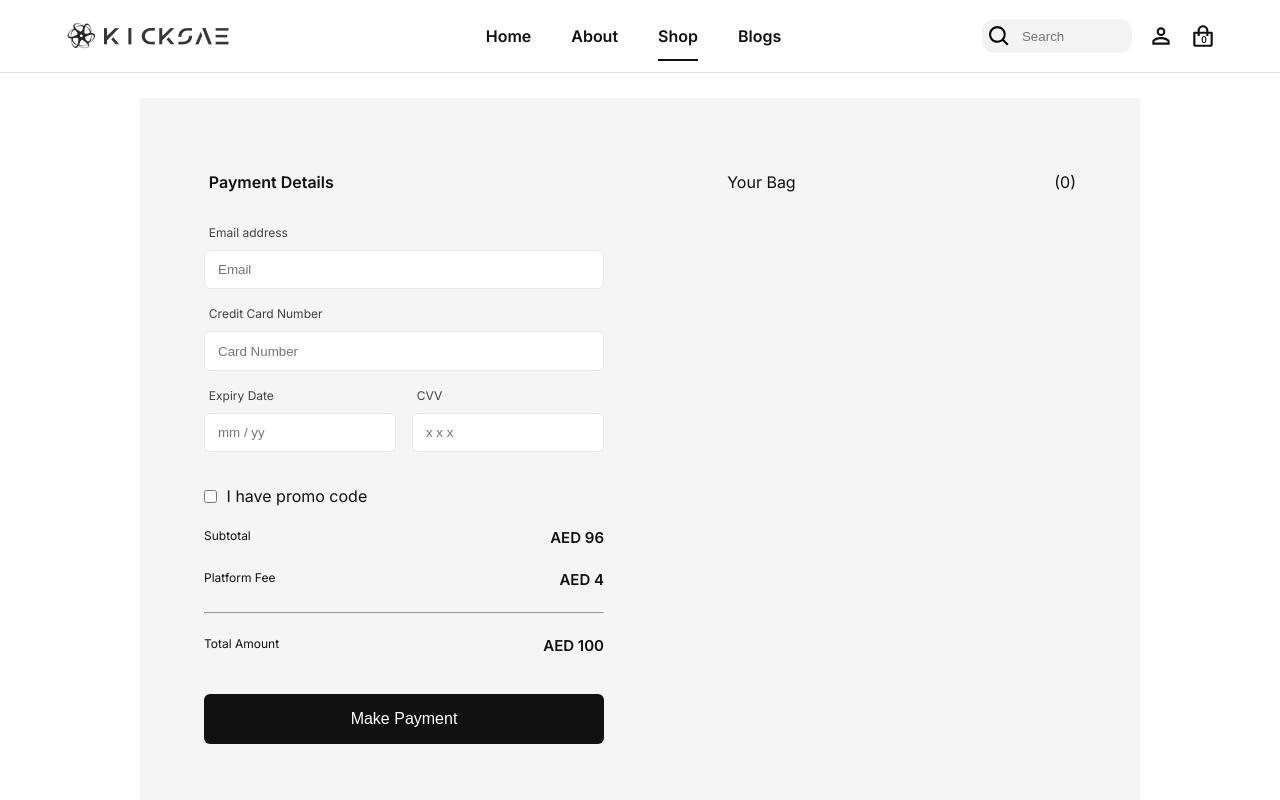
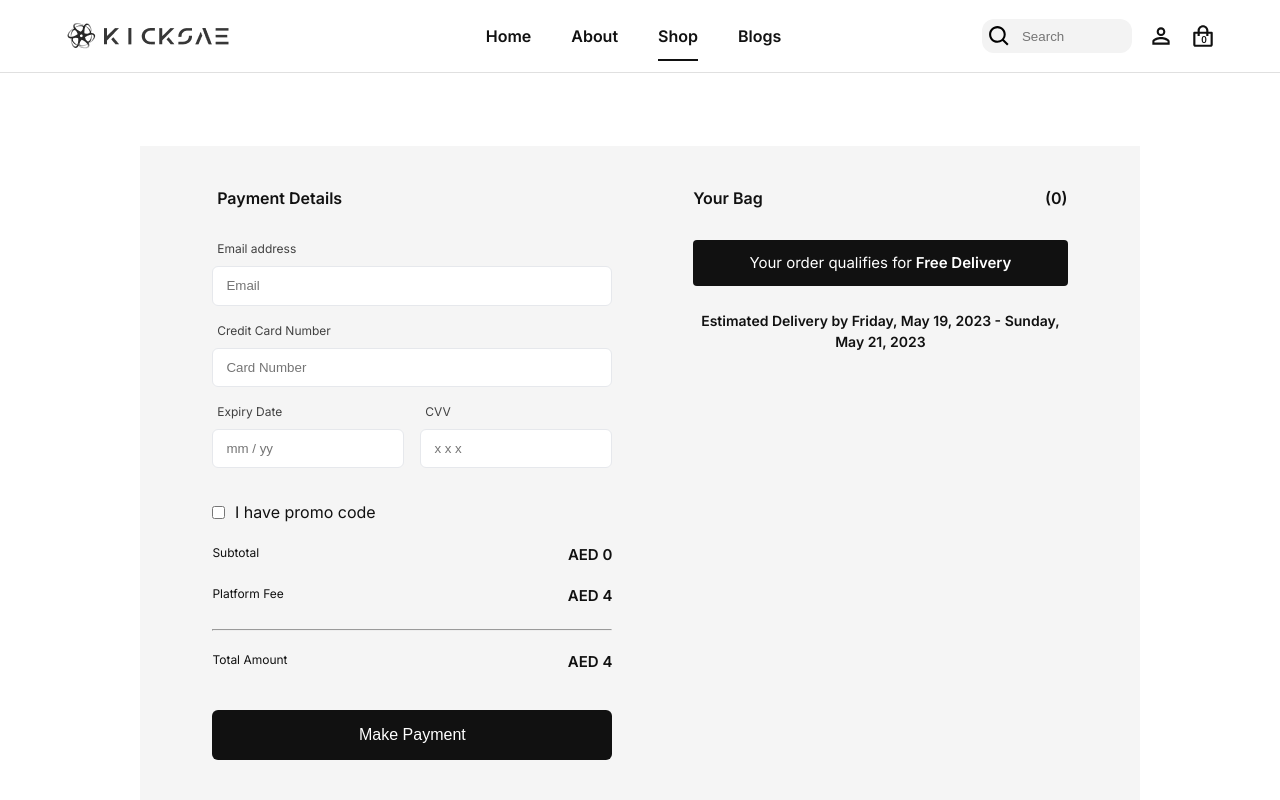
Before and after one commit to Jmlsoteyza/KicksAE, a React (Vite) app: page /StoreProduct/1/Payments in a window 1280 px wide. Shown: the top 800 px of the page. Built offline with nearby package versions, Linux system fonts and the light colour scheme.

Commit message:
Payment form!

```diff
--- /dev/null
+++ b/src/Components/CardPayment.jsx
@@ -0,0 +1,160 @@
+import React, { useState } from "react";
+import { useSelector } from "react-redux";
+
+const CardPayment = () => {
+  const products = useSelector((state) => state.cart.products);
+
+  const subTotal = products.reduce((acc, curr) => {
+    return acc + parseInt(curr.price);
+  }, 0);
+
+  const fee = 4;
+  const total = fee + subTotal;
+
+  // credit card
+  const [cardNumber, setCardNumber] = useState("");
+
+  const cardValue = (e) => {
+    setCardNumber(e.target.value);
+  };
+
+  const value = cardNumber.replace(/[^0-9]/gi, "").substring(0, 16);
+  const partsContainer = [];
+
+  for (let i = 0; i < value.length; i += 4) {
+    partsContainer.push(value.substr(i, 4));
+  }
+
+  const formattedValue = partsContainer.join(" ");
+
+  // date
+
+  const [dateNumber, setDateNumber] = useState("");
+
+  const dateTargetValue = (e) => {
+    const inputValue = e.target.value;
+    const formattedValue = inputValue
+      .replace(/\D/g, "")
+      .substring(0, 6)
+      .replace(/^(..)/g, "$1 / ");
+    setDateNumber(formattedValue);
+  };
+
+  const [formErrors, setFormErrors] = useState({});
+
+  const [email, setEmail] = useState("");
+
+  const emailValue = (e) => {
+    setEmail(e.target.value);
+  };
+
+  const validateForm = () => {
+    const errors = {};
+
+    if (!email) {
+      errors.email = "Email is required";
+    }
+
+    if (!cardNumber || cardNumber.length < 16) {
+      errors.cardNumber = "Invalid credit card number";
+    }
+
+    if (!dateNumber || dateNumber.length < 6) {
+      errors.dateNumber = "Invalid expiry date";
+    }
+    setFormErrors(errors);
+
+    return Object.keys(errors).length === 0;
+  };
+
+  const handleFormSubmit = (e) => {
+    e.preventDefault();
+
+    validateForm();
+  };
+
+  return (
+    <div className="Checkout-payments_container">
+      <div className="Checkout-payments_header">
+        <h1>Payment Details</h1>
+      </div>
+      <form
+        action="payment"
+        className="Checkout_form"
+        onSubmit={handleFormSubmit}
+      >
+        <div className="Checkout_email">
+          <span>Email address</span>
+          <input
+            type="Email"
+            name="Email"
+            placeholder="Email"
+            onChange={emailValue}
+          />
+          {formErrors.email && (
+            <div className="error-message">{formErrors.email}</div>
+          )}
+        </div>
+        <div className="Checkout_creditCard">
+          <span>Credit Card Number</span>
+          <input
+            type="tel"
+            name="number"
+            placeholder="Card Number"
+            onChange={cardValue}
+            value={formattedValue}
+          />
+          {formErrors.cardNumber && (
+            <div className="error-message">{formErrors.cardNumber}</div>
+          )}
+        </div>
+        <div className="Checkout-Date_CVV">
+          <div className="Checkout_Date">
+            <span>Expiry Date</span>
+            <input
+              type="tel"
+              placeholder="mm / yy"
+              onChange={dateTargetValue}
+              value={dateNumber}
+            />
+            {formErrors.dateNumber && (
+              <div className="error-message">{formErrors.dateNumber}</div>
+            )}
+          </div>
+          <div className="Checkout_CVV">
+            <span>CVV</span>
+            <input
+              type="tel"
+              inputMode="numeric"
+              pattern="[0-9]*"
+              maxLength="3"
+              placeholder="x x x"
+            />
+          </div>
+        </div>
+        <div className="Checkout_checkbox">
+          <input type="checkbox" name="promodocode" />
+          <h2>I have promo code</h2>
+        </div>
+        <div className="Checkout_subtotal">
+          <h3>Subtotal</h3>
+          <h6>AED {subTotal}</h6>
+        </div>
+        <div className="Checkout_fee">
+          <h3>Platform Fee</h3>
+          <h6>AED {fee}</h6>
+        </div>
+        <hr />
+        <div className="Checkout_totalAmount">
+          <h3>Total Amount</h3>
+          <h6>AED {total}</h6>
+        </div>
+        <div className="Checkout-form_button">
+          <button type="payment">Make Payment</button>
+        </div>
+      </form>
+    </div>
+  );
+};
+
+export default CardPayment;
--- a/src/Pages/Checkout.jsx
+++ b/src/Pages/Checkout.jsx
@@ -1,65 +1,50 @@
 import React from "react";
 import { useSelector } from "react-redux";
+import { useDispatch } from "react-redux";
 import "../Styles/Checkout.css";
+import { HiTrash } from "react-icons/hi";
+import { removeItem } from "../Components/redux/CartReducer";
+import CardPayment from "../Components/CardPayment";
 
 const Checkout = () => {
   const products = useSelector((state) => state.cart.products);
-  console.log(products)
+  const dispatch = useDispatch();
+
+  const datesText = {
+    weekday: "long",
+    year: "numeric",
+    month: "long",
+    day: "numeric",
+  };
+
+  const secondDays = new Date(Date.now() + 2 * 24 * 60 * 60 * 1000);
+  const fourDays = new Date(Date.now() + 4 * 24 * 60 * 60 * 1000);
 
   return (
     <section className="Checkout_container">
       <div className="Checkout_innerCointaner">
         <div className="Checkout-payments_productsContainer">
-          <div className="Checkout-payments_container">
-            <div className="Checkout-payments_header">
-              <h1>Payment Details</h1>
-            </div>
-            <form action="payment" className="Checkout_form">
-              <div className="Checkout_email">
-                <span>Email address</span>
-                <input type="Email" name="Email" placeholder="Email" />
-              </div>
-              <div className="Checkout_creditCard">
-                <span>Credit Card Number</span>
-                <input type="tel" name="number" placeholder="Card Number" />
-              </div>
-              <div className="Checkout-Date_CVV">
-                <div className="Checkout_Date">
-                  <span>Expiry Date</span>
-                  <input type="tel" placeholder="mm / yy" />
-                </div>
-                <div className="Checkout_CVV">
-                  <span>CVV</span>
-                  <input type="tel" placeholder="x x x" />
-                </div>
-              </div>
-              <div className="Checkout_checkbox">
-                <input type="checkbox" name="promodocode" />
-                <h2>I have promo code</h2>
-              </div>
-              <div className="Checkout_subtotal">
-                <h3>Subtotal</h3>
-                <h6>AED 96</h6>
-              </div>
-              <div className="Checkout_fee">
-                <h3>Platform Fee</h3>
-                <h6>AED 4</h6>
-              </div>
-              <hr />
-              <div className="Checkout_totalAmount">
-                <h3>Total Amount</h3>
-                <h6>AED 100</h6>
-              </div>
-              <div className="Checkout-form_button">
-                <button type="payment">Make Payment</button>
-              </div>
-            </form>
-          </div>
+          <CardPayment />
           <div className="Checkout-products_container">
             <div className="Checkout-products_innerContainer">
               <div className="Checkout-products_header">
                 <h1>Your Bag</h1>
-                <span>(0)</span>
+                <span>({products.length})</span>
+              </div>
+              <div className="Checkout-products_text">
+                <p style={{ textAlign: "center" }}>
+                  Your order qualifies for
+                  <span style={{ fontWeight: "550" }}> Free Delivery</span>
+                </p>
+              </div>
+              <div className="Checkout_date">
+                <h1>
+                  Estimated Delivery by{" "}
+                  <span>
+                    {secondDays.toLocaleDateString("en-US", datesText)} -{" "}
+                  </span>
+                  <span>{fourDays.toLocaleDateString("en-US", datesText)}</span>
+                </h1>
               </div>
               <div className="Checkout-bag_container">
                 {products.map((products) => (
@@ -69,6 +54,17 @@ const Checkout = () => {
                   >
                     <div className="Checkout-bag_img">
                       <img src={products.image} alt="" />
+                    </div>
+                    <div className="Checkout-bag_text">
+                      <span>{products.title}</span>
+                      <h2>{products.subTitle}</h2>
+                      <h3>{products.size}</h3>
+                      <span>AED {products.price}</span>
+                    </div>
+                    <div className="Checkout-bag_removeIcon">
+                      <HiTrash
+                        onClick={() => dispatch(removeItem(products.id))}
+                      />
                     </div>
                   </div>
                 ))}
--- a/src/Pages/Home.jsx
+++ b/src/Pages/Home.jsx
@@ -20,8 +20,6 @@ import PercentSlider from "../Components/PercentSlider";
 import HomeLogos1 from "../assets/images/HomeLogos1.png";
 import HomeLogos2 from "../assets/images/HomeLogos2.png";
 import HomeLogos3 from "../assets/images/HomeLogos3.png";
-
-
 
 const Home = () => {
   const heroData = [
--- a/src/Pages/Products.jsx
+++ b/src/Pages/Products.jsx
@@ -180,7 +180,7 @@ const Products = () => {
                     >
                       Add to bag
                     </button>
-                    {open && <Cart handleClose={handleCartClose}/>}
+                    {open && <Cart handleClose={handleCartClose} />}
                   </div>
                   <ProductSingleFaq />
                 </div>
--- a/src/Pages/StoreProduct.jsx
+++ b/src/Pages/StoreProduct.jsx
@@ -4,7 +4,6 @@ import "../Styles/StoreProduct.css";
 import { Link } from "react-router-dom";
 import PercentSlider from "../Components/PercentSlider";
 import logoAds from "../assets/images/logo_ads2.png";
-import { useLocation } from 'react-router-dom';
 
 const StoreProduct = () => {
   const [data, setData] = useState(ProductData);
--- a/src/Styles/Cart.css
+++ b/src/Styles/Cart.css
@@ -26,7 +26,7 @@
   margin-top: 3.2567rem;
   top: 0;
   right: 0;
-  padding: 0rem 1.5rem;
+  padding: 0rem 1.3rem;
   padding-top: 1rem;
   padding-bottom: 0.6rem;
   z-index: 999;
--- a/src/Styles/Checkout.css
+++ b/src/Styles/Checkout.css
@@ -10,12 +10,7 @@
   width: 100%;
   max-width: 1000px;
   margin: 0 auto;
-  display: flex;
-  justify-content: space-between;
-  padding-inline: 2rem;
-  padding-block: 2rem;
   background-color: #f5f5f5;
-  height: 750px;
 }
 .Checkout-payments_container {
   max-width: 400px;
@@ -46,7 +41,7 @@
 .Checkout-payments_productsContainer {
   width: 100%;
   display: flex;
-  justify-content: space-between;
+  justify-content: space-around;
   padding-inline: 2rem;
   padding-block: 2.5rem;
 }
@@ -118,4 +113,74 @@ hr {
 .Checkout-products_header {
   display: flex;
   justify-content: space-between;
+  font-weight: 550;
 }
+.Checkout-products_text {
+  background-color: #111;
+  color: #fff;
+  padding: 0.625rem 0.875rem;
+  font-size: 15px;
+  line-height: 1.6rem;
+  margin-top: 30px;
+  border-radius: 4px;
+}
+.Checkout_date {
+  font-size: 14px;
+  color: #111;
+  margin-top: 1.5rem;
+  margin-bottom: 0.8rem;
+  font-weight: 550;
+  text-align: center;
+}
+.Checkout-bag_img {
+  width: 100%;
+  height: 5rem;
+  max-width: 5rem;
+}
+.Checkout-bag_img img {
+  object-fit: cover;
+}
+.Checkout-bag_container {
+  max-height: 398px;
+  height: fit-content;
+  overflow: auto;
+}
+.Checkout-bag_singleContainer {
+  background-color: #fff;
+  margin-top: 1rem;
+  padding: 1rem 1rem;
+}
+.Checkout-bag_singleContainer {
+  display: flex;
+  position: relative;
+}
+.Checkout-bag_text {
+  font-size: 14px;
+  display: flex;
+  flex-direction: column;
+  padding-left: 1rem;
+  font-weight: 550;
+}
+.Checkout-bag_text span {
+  padding-right: 1rem;
+}
+.Checkout-bag_text span:nth-child(2) {
+  font-size: 13px;
+  margin-top: 0.3rem;
+}
+.Checkout-bag_text h2 {
+  font-weight: normal;
+  font-size: 12px;
+  margin-block: 0.3rem;
+  color: #757575;
+}
+.Checkout-bag_removeIcon {
+  align-items: flex-end;
+  font-size: 22px;
+  flex-basis: auto;
+  align-self: flex-end;
+  margin-left: auto;
+  position: absolute;
+  right: 0.6rem;
+  top: 1rem;
+}
--- a/src/index.css
+++ b/src/index.css
@@ -4,7 +4,7 @@
   font-family: Inter, system-ui, Avenir, Helvetica, Arial, sans-serif;
   line-height: 1.5;
   font-weight: 400;
-  color-scheme: light dark;
+  color-scheme: #fff;
   color: #111;
   background-color: #ffffff;
   font-synthesis: none;
```
